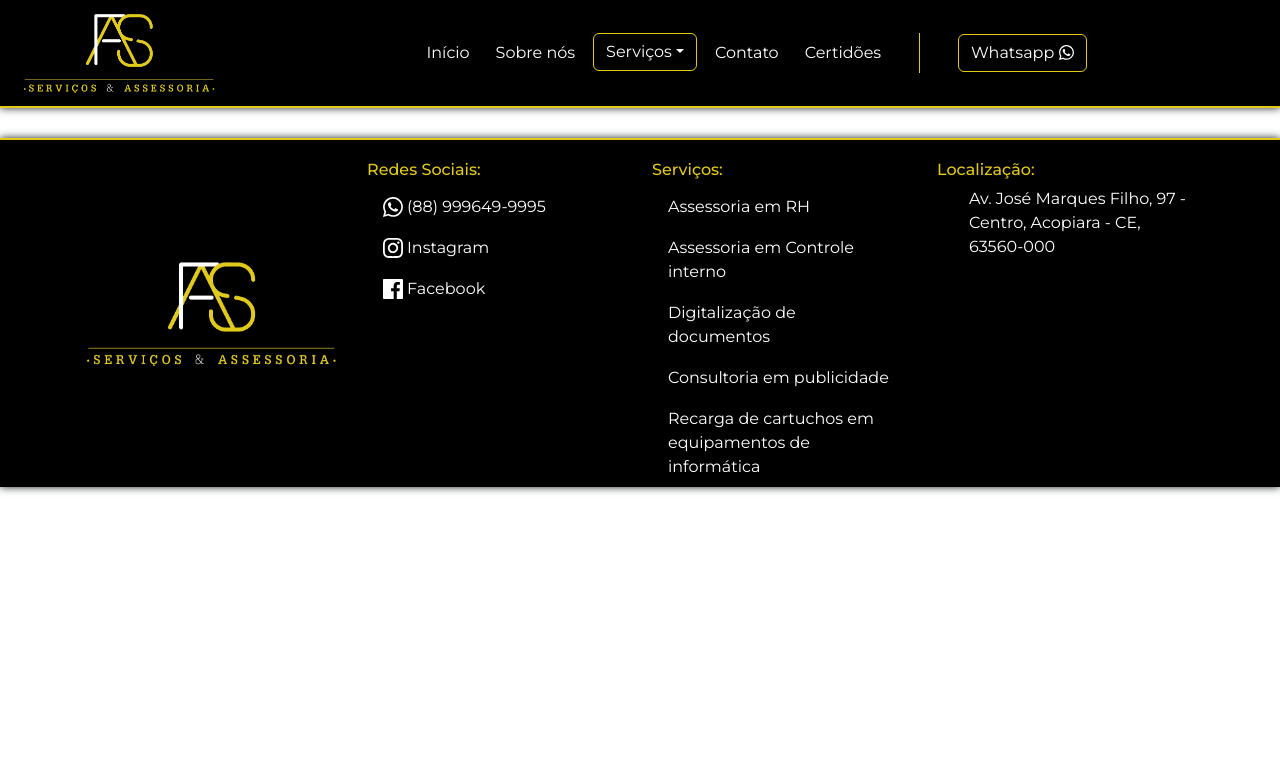
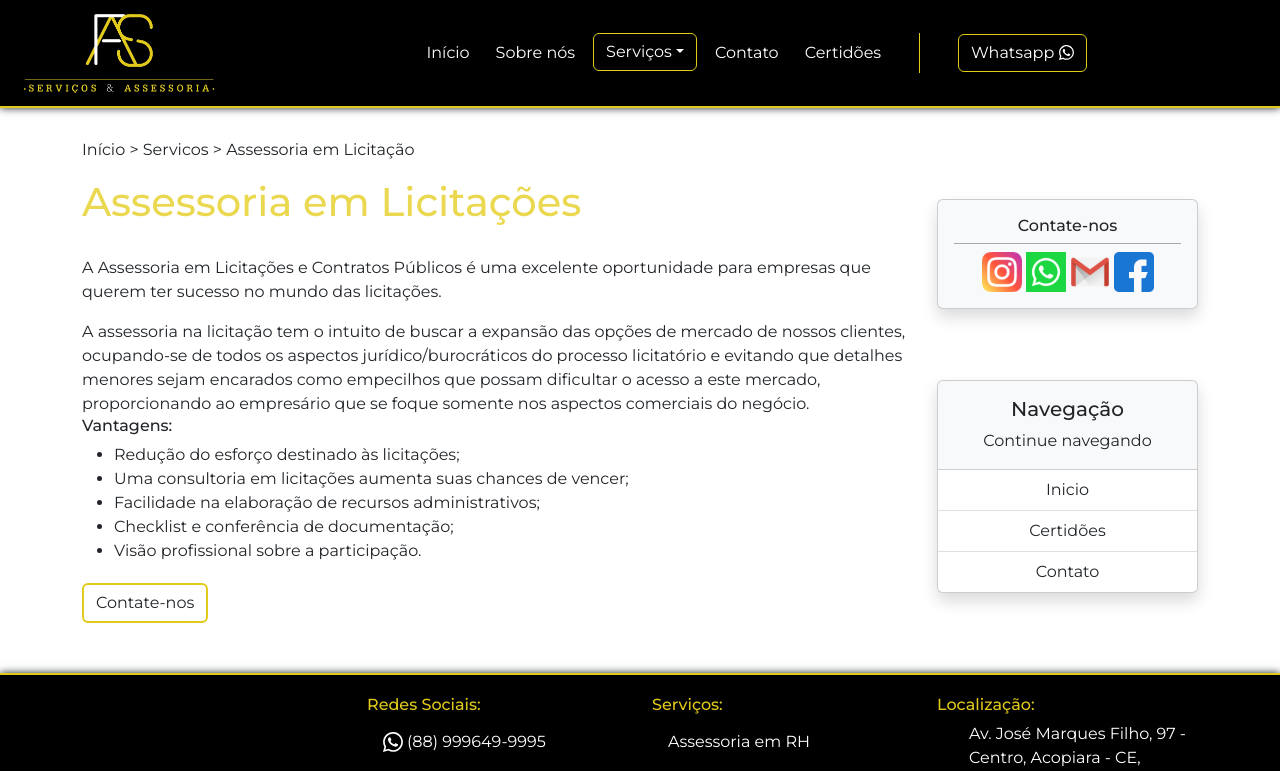
Before and after one commit to carlosdrt1/FAS, a React (Create React App) app: page /servicos/assessoria-licitacao in a window 1280 px wide. Shown: the top 771 px of the page. Built offline with nearby package versions, Linux system fonts and the light colour scheme.

Commit message:
correção licitações

```diff
--- a/src/components/navBar/index.tsx
+++ b/src/components/navBar/index.tsx
@@ -74,8 +74,8 @@ const NavBar = () => {
                 </li>
                 <div className="dropdown-divider"></div>
                 <li>
-                  <Link reloadDocument={true} to="/servicos/recarga-cartuchos" className="dropdown-item">
-                    Recarga de cartuchos em equipamentos
+                  <Link reloadDocument={true} to="/servicos/assessoria-licitacao" className="dropdown-item">
+                  Assessoria em Licitações
                   </Link>
                 </li>
               </ul>
--- a/src/components/rodape/index.tsx
+++ b/src/components/rodape/index.tsx
@@ -117,10 +117,10 @@ const Footer = () => {
               <li className="list-group-item bg-black">
                 <Link
                   reloadDocument={true}
-                  to="/servicos/recarga-cartuchos"
+                  to="/servicos/assessoria-licitacao"
                   className="nav-link text-white"
                 >
-                  Recarga de cartuchos em equipamentos de informática
+                  Assessoria em Licitação
                 </Link>
               </li>
             </ul>
--- a/src/pages/Home/index.tsx
+++ b/src/pages/Home/index.tsx
@@ -135,16 +135,15 @@ const Home = () => {
                 >
                   <img src={card5} alt="" className="card-img-top" />
                   <div className="card-body text-center">
-                    <h5 className="card-tittle">
-                      Recarga de cartuchos em equipamentos de informática
-                    </h5>
+                    <h5 className="card-tittle">Assessoria em Licitações</h5>
                     <p>
-                      Recarregamento de equipamentos como os cartuchos de
-                      impressora e dentre outros.
+                      Assessoramento em todas as etapas do processo
+                      licitatório, desde a captação de editais, até o fechamento
+                      do contrato, minimizando assim, os riscos de preterimento.
                     </p>
                     <Link
                       reloadDocument={true}
-                      to="/servicos/recarga-cartuchos"
+                      to="/servicos/assessoria-licitacao"
                       className="btn"
                     >
                       Saiba mais
@@ -181,12 +180,13 @@ const Home = () => {
           <div className="container">
             <div className="row d-flex">
               <div className="col-lg-6 text-white fale-conosco-text align-self-center">
-                <h5>
-                  Precisando emitir alguma certidão negativa de
-                  débitos?
-                </h5>
-                <p>Conheça nossas certidões que oferecemos.<br/>
-                 Clique no botão abaixo e procure a de sua escolha dentre as quais ofertamos.</p>
+                <h5>Precisando emitir alguma certidão negativa de débitos?</h5>
+                <p>
+                  Conheça nossas certidões que oferecemos.
+                  <br />
+                  Clique no botão abaixo e procure a de sua escolha dentre as
+                  quais ofertamos.
+                </p>
                 <Link reloadDocument={true} to="/certidoes">
                   <button className="btn">Certidões &#62;</button>
                 </Link>
@@ -194,6 +194,9 @@ const Home = () => {
               <img src={imagem} alt="" className="col-lg-6" />
             </div>
           </div>
+        </div>
+        <div className="nossos-clientes">
+          <h2 className="text-center tittle tittle-form">Nossos clientes</h2>
         </div>
         <div className="form-container-home container">
           <h2 className="tittle tittle-form">Entre em contato</h2>
--- a/src/pages/servicos/servico5/index.tsx
+++ b/src/pages/servicos/servico5/index.tsx
@@ -11,32 +11,34 @@ const Servico5 = () => {
           Início&nbsp;
         </Link>
         <p>&#62; Servicos&nbsp;</p>
-        <p>&#62; Recarga de cartuchos</p>
+        <p>&#62; Assessoria em Licitação</p>
       </div>
 
       <div className="row">
         <div className="col-lg-9">
-          <h1 className="tittle">Recarga de cartuchos em equipamentos</h1>
+          <h1 className="tittle">Assessoria em Licitações</h1>
           <p>
-            As impressoras a jato de tinta, atualmente, são as mais vendidas.
-            Grandes empresas as vendem a baixos custos e depois exigem valores,
-            geralmente, abusivos, sobre acessórios e principalmente cartuchos
-            novos.
+            A Assessoria em Licitações e Contratos Públicos é uma excelente
+            oportunidade para empresas que querem ter sucesso no mundo das
+            licitações.
           </p>
           <p>
-            O recondicionamento de cartuchos de tinta consiste, basicamente, em
-            reaproveitar cartuchos originais, enchendo-os novamente com tinta, o
-            que tem sido amplamente valorizado pelo mercado da informática. Isso
-            ocorre, dentre outros motivos, por possibilitar a obtenção de um
-            cartucho a baixo custo, se comparado com os novos.
-          </p>
-          <h6>Importancia de recarregar:</h6>
-          <p>
-            A principal vantagem de utilizar cartuchos reciclados é uma economia
-            em torno de 50% em relação aos originais. Reciclando cartuchos, o
-            consumidor ainda colabora com o meio ambiente, tendo em vista que os
-            componentes plásticos constituintes dos cartuchos demoram cerca de
-            200 anos para se degradar.
+            A assessoria na licitação tem o intuito de buscar a expansão das
+            opções de mercado de nossos clientes, ocupando-se de todos os
+            aspectos jurídico/burocráticos do processo licitatório e evitando
+            que detalhes menores sejam encarados como empecilhos que possam
+            dificultar o acesso a este mercado, proporcionando ao empresário que
+            se foque somente nos aspectos comerciais do negócio.
+            <h6>Vantagens:</h6>
+            <ul>
+              <li>Redução do esforço destinado às licitações;</li>
+              <li>
+                Uma consultoria em licitações aumenta suas chances de vencer;
+              </li>
+              <li>Facilidade na elaboração de recursos administrativos;</li>
+              <li>Checklist e conferência de documentação;</li>
+              <li>Visão profissional sobre a participação.</li>
+            </ul>
           </p>
           <div>
             <FaleConosco />
--- a/src/routes.tsx
+++ b/src/routes.tsx
@@ -24,7 +24,7 @@ const BRoutes = () => {
         <Route path="/servicos/assessoria-controle" element={<Servico2/>} />
         <Route path="/servicos/digitalizacao" element={<Servico3/>} />
         <Route path="/servicos/consultoria-publicidade" element={<Servico4/>} />
-        <Route path="/servicos/recarga-cartuchos" element={<Servico5/>} />
+        <Route path="/servicos/assessoria-licitacao" element={<Servico5/>} />
       </Routes>
       <Footer/>
     </>
```
Also changed, not shown: public/manifest.json, src/assets/images/card5.svg.
